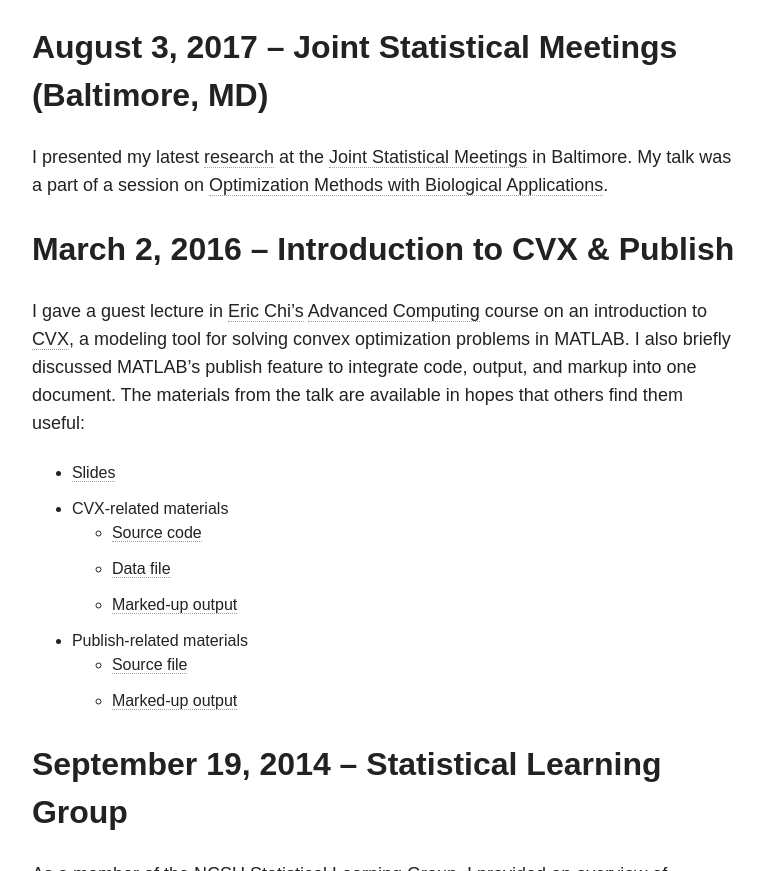
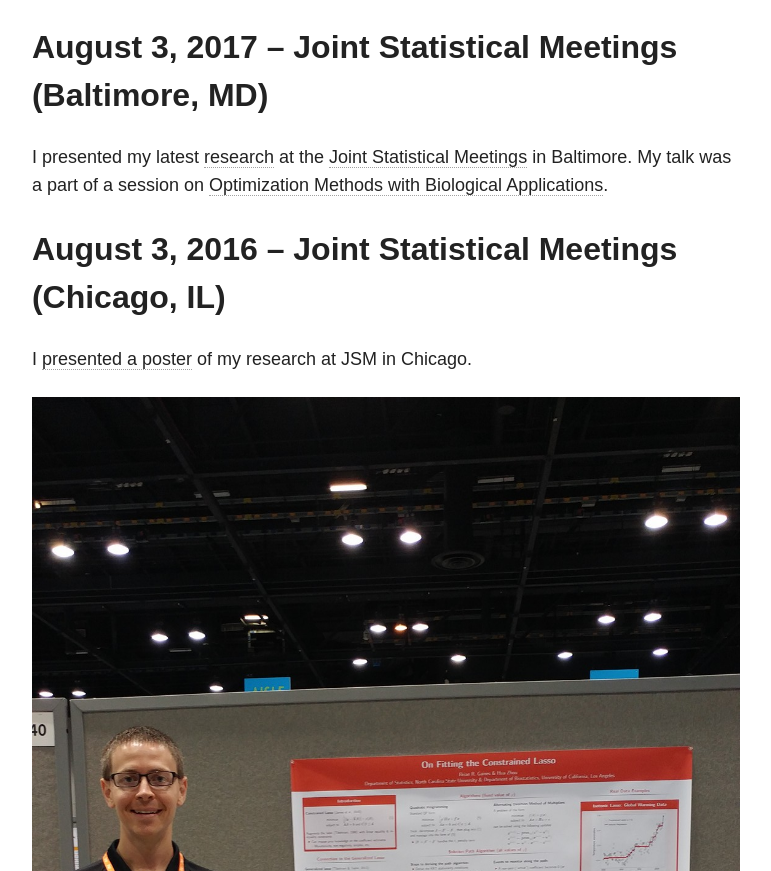
Before and after one commit to brgaines/brgaines.github.io, a Jekyll site: the page built from presentations/index.md, in a window 1280 px wide and 900 px high, scrolled down 8687 px, cut to the strip 29-900 px from the top of the window. Shown: the whole strip, without its empty margins (254-1025 px from the left). Built offline with Jekyll 4.4.1, drawn with Linux system fonts in a browser that asks for light colours; nearby versions of some CDN libraries.

Commit message:
Add picture from JSM 2016

```diff
--- a/presentations/index.md
+++ b/presentations/index.md
@@ -59,7 +59,7 @@ The following videos are shortened versions of my demos. Your questions and comm
 ## April, 2018 -- SAS Global Forum 2018 (Denver, CO)
 I attended SAS Global Forum (SASGF) for the first time in 2018 and presented three software demos on the tasks in SAS® Studio.  I am grateful for the opportuity to attend SGF -- it was a good experience and I had a lot of great interactions with our users.
 
-->![SGF 2018 booth](/images/sgf2018Booth.jpg)<-
+![SGF 2018 booth](/images/sgf2018Booth.jpg)
 
 The following videos are shortened versions of my demos. Your questions and comments are encouraged, so feel free to contact me.
 
@@ -71,6 +71,11 @@ The following videos are shortened versions of my demos. Your questions and comm
 
 ## August 3, 2017 -- Joint Statistical Meetings (Baltimore, MD)
 I presented my latest [research](http://brgaines.github.io/research/) at the [Joint Statistical Meetings](https://ww2.amstat.org/meetings/jsm/2017/) in Baltimore.  My talk was a part of a session on [Optimization Methods with Biological Applications](https://ww2.amstat.org/meetings/jsm/2017/onlineprogram/ActivityDetails.cfm?SessionID=214213).
+
+## August 3, 2016 -- Joint Statistical Meetings (Chicago, IL)
+I [presented a poster](https://ww2.amstat.org/meetings/jsm/2016/onlineprogram/AbstractDetails.cfm?abstractid=320905) of my research at JSM in Chicago.
+
+![JSM 2016 poster](/images/jsm2016poster.jpg)
 
 
 ## March 2, 2016 -- Introduction to CVX & Publish
```
Also changed, not shown: images/jsm2016poster.jpg (added).
